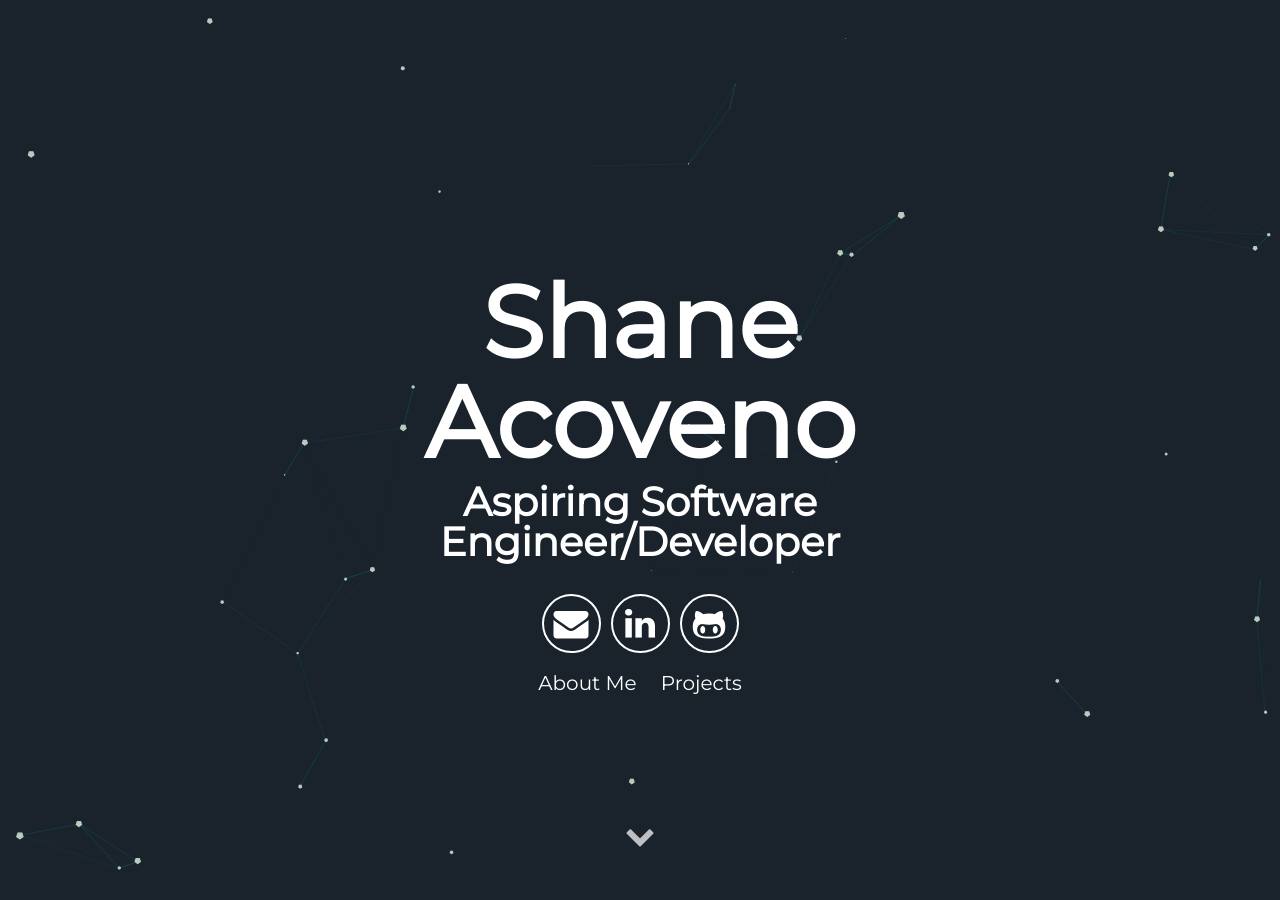
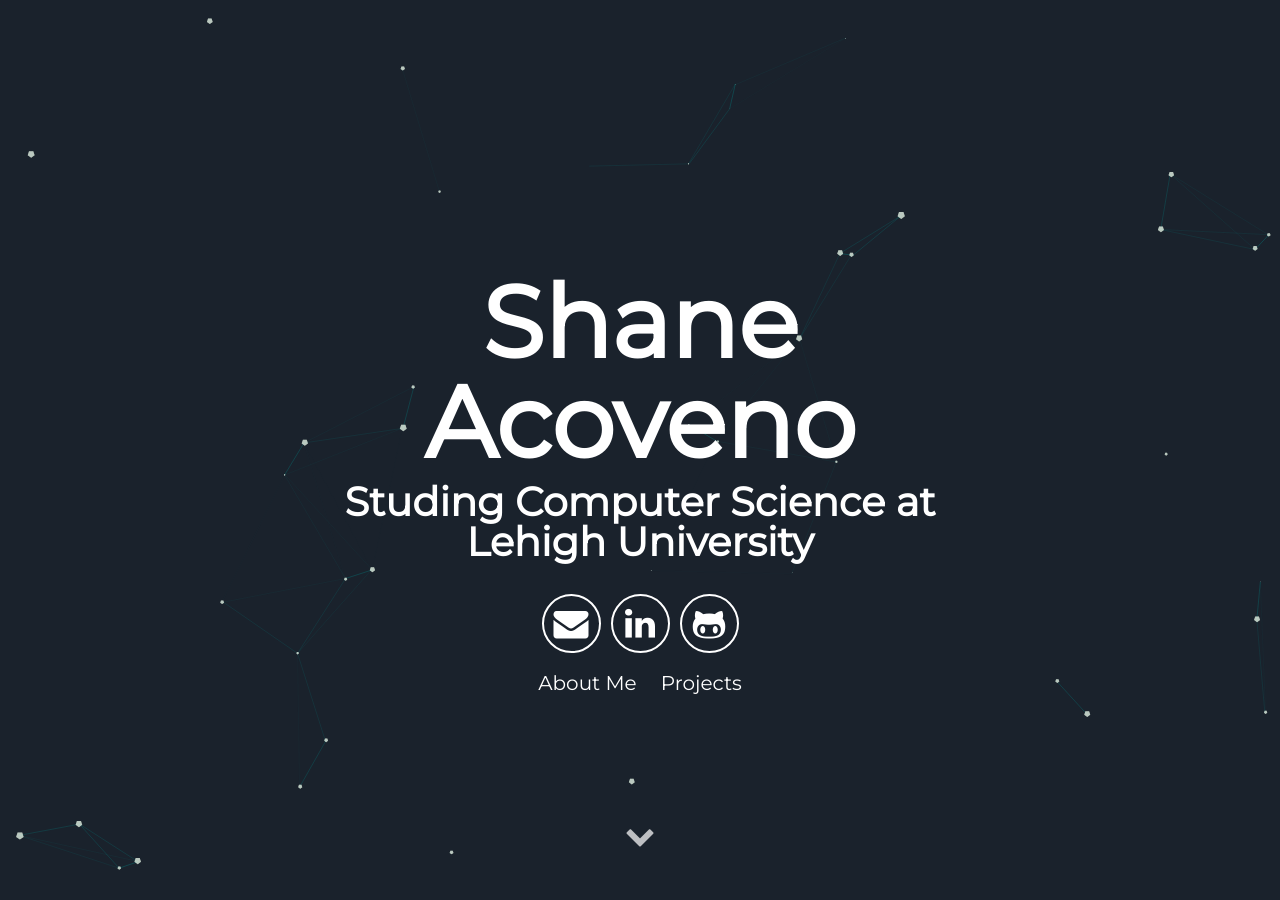
Before and after one commit to shaneacoveno/shaneacoveno.github.io, a Jekyll site: the page built from index.html, in a window 1280 px wide and 900 px high. Built offline with Jekyll 4.4.1, drawn with Linux system fonts in a browser that asks for light colours.

Commit message:
Update _config.yml

```diff
--- a/_config.yml
+++ b/_config.yml
@@ -1,5 +1,5 @@
 # Site settings
-title: Shane Acoveno Portfolio
+title: Shane Acoveno
 description: A portfolio of Lehigh Computer Science student Shane Acoveno
 # baseurl: "/particle" # the subpath of your site, e.g. /blog
 # url: "http://shaneacoveno.github.io" # the base hostname & protocol for your site e.g. http://willianjusten.com.br
@@ -7,7 +7,7 @@ description: A portfolio of Lehigh Computer Science student Shane Acoveno
 # User settings
 username: Shane Acoveno
 user_description: A portfolio of Lehigh Computer Science student Shane Acoveno
-user_title: Aspiring Software Engineer/Developer
+user_title: Studing Computer Science at Lehigh University
 email: shaneacoveno@gmail.com
 twitter_username: shaneacoveno
 github_username:  shaneacoveno
```
